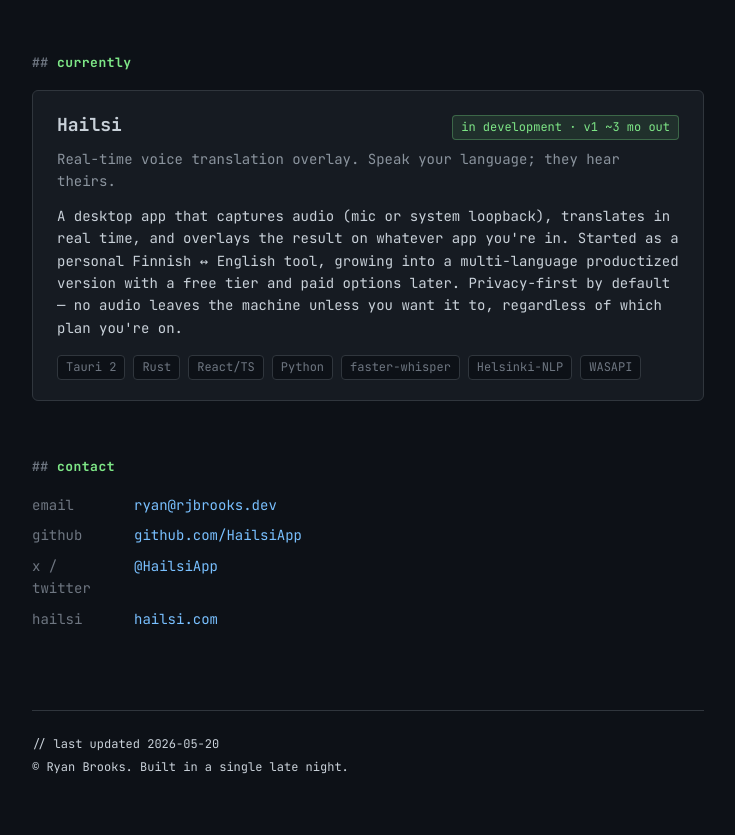
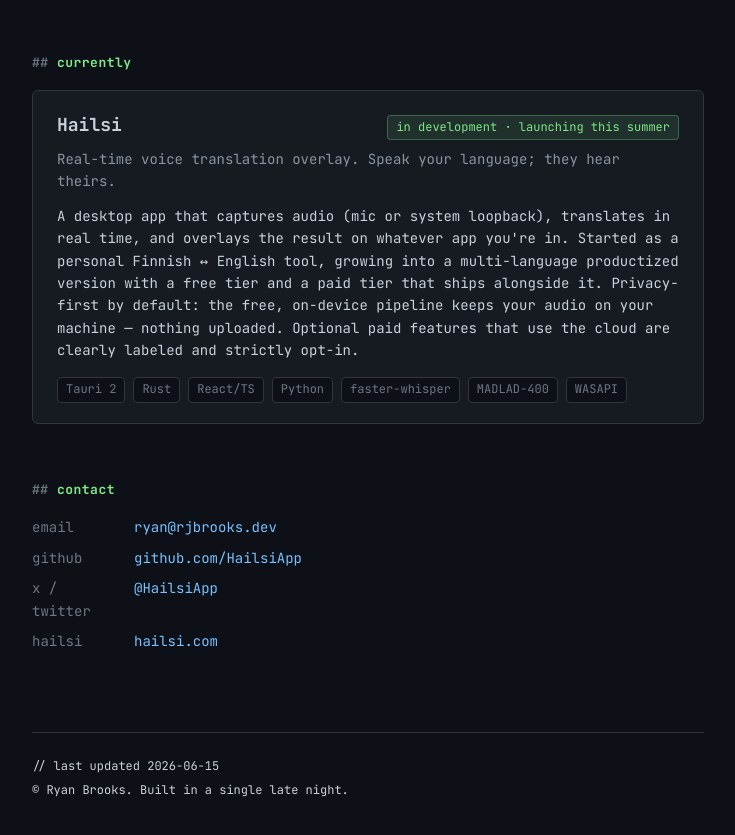
Before and after one commit to RJBrooksDev/rjbrooks-portfolio, a plain HTML site: page index.html in a window 1280 px wide. Shown: the part 459-1294 px from the top of the page, without its empty margins (272-1007 px from the left). Drawn offline with Linux system fonts and the light colour scheme.

Commit message:
Accuracy pass: paid ships at launch, refresh timeline + MT engine + privacy scope
Weekly maintenance. Brings the Hailsi card in line with the current locked
project state (docs/DECISIONS.md):
- "paid options later" -> "a paid tier that ships alongside it" (paid ships
  at launch alongside free, decided 2026-06-08).
- Status badge "v1 ~3 mo out" -> "launching this summer" (Aug-2026 target;
  the old ~3-mo figure dates to the 2026-05-25 update).
- Stack tag Helsinki-NLP -> MADLAD-400 (current MT hub engine).
- Privacy sentence scoped to the free on-device pipeline; paid cloud
  features noted as labeled + opt-in (honest-claims rule).
- Footer date -> 2026-06-15.

Consolidates and supersedes the older open PR #2 (incorporates its MADLAD +
privacy fixes, adds the two items it missed). Only the intended lines
changed; rest byte-identical.

```diff
--- a/index.html
+++ b/index.html
@@ -288,17 +288,17 @@ footer p { margin-bottom: 4px; }
     <div class="project">
       <div class="project-header">
         <div class="project-name"><a href="https://hailsi.com" target="_blank" rel="noopener">Hailsi</a></div>
-        <span class="project-status">in development · v1 ~3 mo out</span>
+        <span class="project-status">in development · launching this summer</span>
       </div>
       <p class="project-tagline">Real-time voice translation overlay. Speak your language; they hear theirs.</p>
-      <p class="project-description">A desktop app that captures audio (mic or system loopback), translates in real time, and overlays the result on whatever app you're in. Started as a personal Finnish ↔ English tool, growing into a multi-language productized version with a free tier and paid options later. Privacy-first by default — no audio leaves the machine unless you want it to, regardless of which plan you're on.</p>
+      <p class="project-description">A desktop app that captures audio (mic or system loopback), translates in real time, and overlays the result on whatever app you're in. Started as a personal Finnish ↔ English tool, growing into a multi-language productized version with a free tier and a paid tier that ships alongside it. Privacy-first by default: the free, on-device pipeline keeps your audio on your machine — nothing uploaded. Optional paid features that use the cloud are clearly labeled and strictly opt-in.</p>
       <div class="project-stack">
         <span class="tag">Tauri 2</span>
         <span class="tag">Rust</span>
         <span class="tag">React/TS</span>
         <span class="tag">Python</span>
         <span class="tag">faster-whisper</span>
-        <span class="tag">Helsinki-NLP</span>
+        <span class="tag">MADLAD-400</span>
         <span class="tag">WASAPI</span>
       </div>
     </div>
@@ -327,7 +327,7 @@ footer p { margin-bottom: 4px; }
   </section>
 
   <footer>
-    <p class="meta">// last updated 2026-05-20</p>
+    <p class="meta">// last updated 2026-06-15</p>
     <p>© Ryan Brooks. Built in a single late night.</p>
   </footer>
 
```
